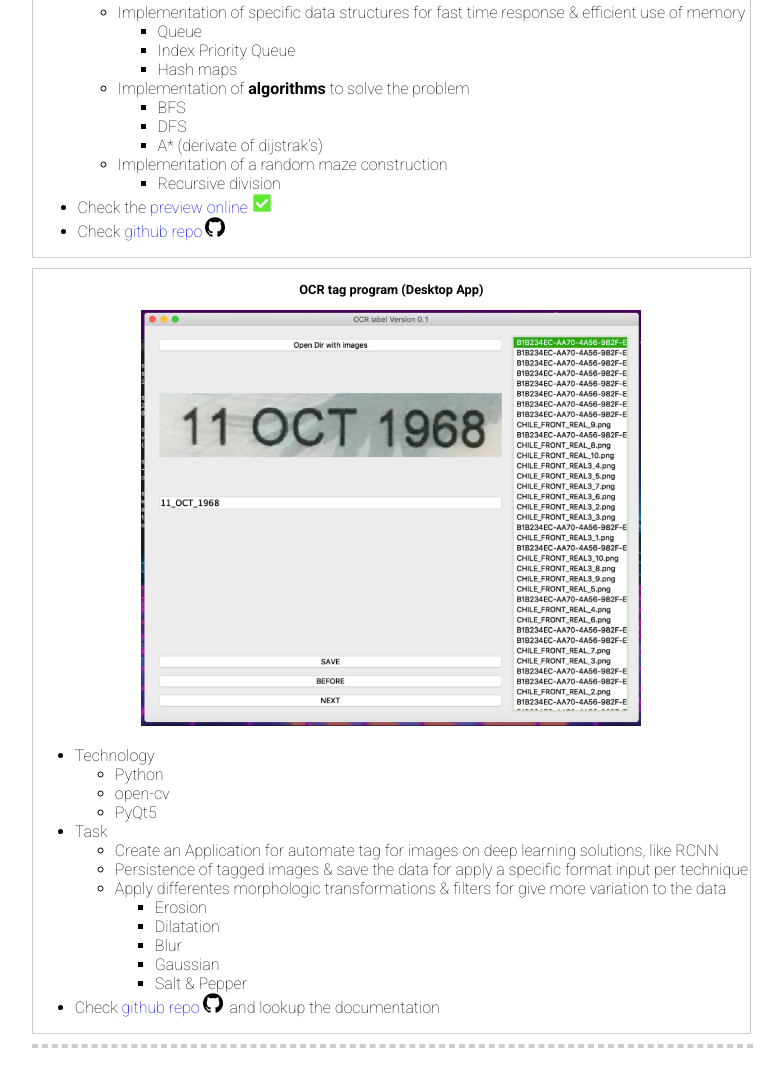
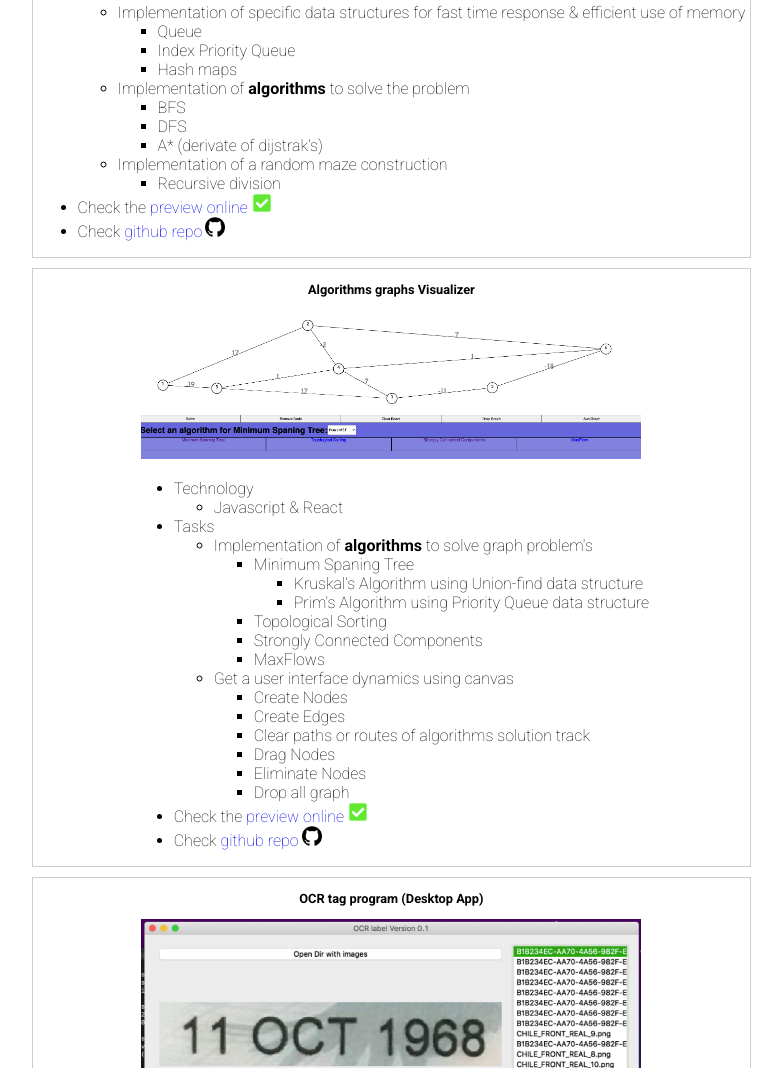
Before and after one commit to PabloTabilo/portfolio, a website: page index.html in a window 1280 px wide. Shown: the part 1949-3017 px from the top of the page, without its empty margins (352-1136 px from the left). Drawn offline with Linux system fonts and the light colour scheme.

Commit message:
new project

```diff
--- a/index.html
+++ b/index.html
@@ -193,6 +193,47 @@
                             </ul>
                         </div>
                     </div>
+                    <div class="projects-card ">
+                        <h3>Algorithms graphs Visualizer</h3>
+                        <div class="content-project">
+                            <div class="img">
+                                <img src="./resources/graph-solutions.png" alt="" srcset="">
+                            </div>
+                        </div>
+                        <div class="info-project">
+                            <ul>
+                                <li>Technology</li>
+                                <ul>
+                                    <li>Javascript & React</li>
+                                </ul>
+                                <li>Tasks</li>
+                                <ul>
+                                    <li>Implementation of <strong>algorithms</strong> to solve graph problem's</li>
+                                    <ul>
+                                        <li>Minimum Spaning Tree</li>
+                                        <ul>
+                                            <li>Kruskal's Algorithm using Union-find data structure</li>
+                                            <li>Prim's Algorithm using Priority Queue data structure</li>
+                                        </ul>
+                                        <li>Topological Sorting</li>
+                                        <li>Strongly Connected Components</li>
+                                        <li>MaxFlows</li>
+                                    </ul>
+                                    <li>Get a user interface dynamics using canvas</li>
+                                    <ul>
+                                        <li>Create Nodes</li>
+                                        <li>Create Edges</li>
+                                        <li>Clear paths or routes of algorithms solution track</li>
+                                        <li>Drag Nodes</li>
+                                        <li>Eliminate Nodes</li>
+                                        <li>Drop all graph</li>
+                                    </ul>
+                                </ul>
+                                <li>Check the <a href="https://pablotabilo.github.io/graph-solutions/" target="_blank">preview online <a a href="https://pablotabilo.github.io/graph-solutions/" target="_blank" class="ico check-ico" title="check-ico"></a></li>
+                                <li>Check <a href="https://github.com/PabloTabilo/graph-solutions" target="_blank">github repo<a href="https://github.com/PabloTabilo/graph-solutions" class="ico github-ico"  target="_blank"></a></a></li>
+                            </ul>
+                        </div>
+                    </div>
                     <div class="projects-card visualization-maze">
                         <h3>OCR tag program (Desktop App)</h3>
                         <div class="content-project">
```
Also changed, not shown: resources/graph-solutions.png (added).
